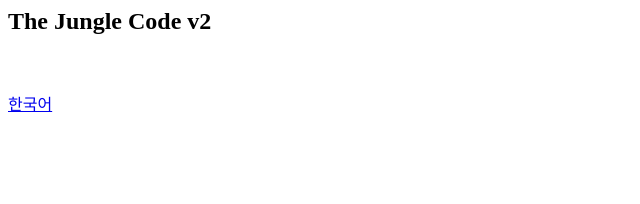
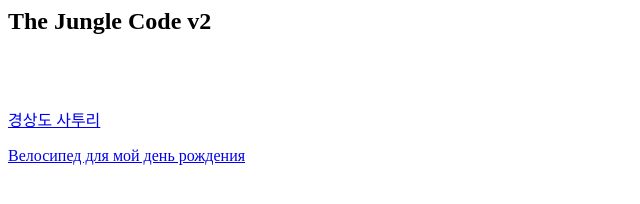
Before and after one commit to kheryee/kheryee.github.io, a plain HTML site: page index.html in a window 1280 px wide. Shown: the whole page, without its empty margins (0-640 px from the left). Drawn offline with Linux system fonts and the light colour scheme.

Commit message:
add link

```diff
--- a/index.html
+++ b/index.html
@@ -1,3 +1,4 @@
 <h2>The Jungle Code v2</h2>
 <br><br>
-<a href="/korean.html">한국어</a>
+<p><a href="/korean.html">경상도 사투리</a></p>
+<p><a href="/cycling.html">Велосипед для мой день рождения</a></p>
```
